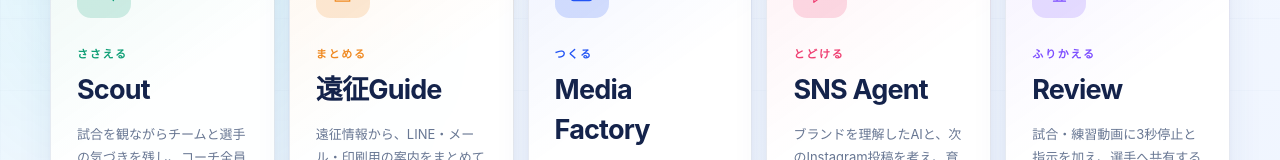
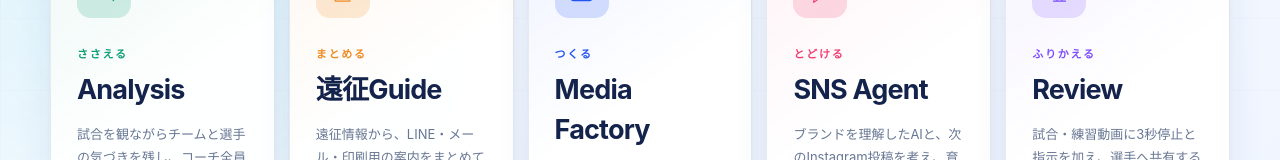
Before and after one commit to yhkurata/tokyowaves-media-factory, a React (Vite) app: page / in a window 1280 px wide. Shown: the part 630-790 px from the top of the page. Built offline with nearby package versions, Linux system fonts and the light colour scheme; a web font is replaced by a local one.

Commit message:
Rename Scout to Analysis

```diff
--- a/src/App.tsx
+++ b/src/App.tsx
@@ -327,7 +327,7 @@ function App() {
               {mode === "instagram-ai"
                 ? "SNS Agent"
                 : mode === "scout"
-                  ? "Scout"
+                  ? "Analysis"
                   : mode === "expedition-guide"
                     ? "遠征Guide"
                     : "Media Factory"}
--- a/src/components/home/TokyoWavesHome.tsx
+++ b/src/components/home/TokyoWavesHome.tsx
@@ -22,7 +22,7 @@ const SERVICES: {
   {
     id: "scout",
     number: "01",
-    name: "Scout",
+    name: "Analysis",
     eyebrow: "ささえる",
     description: "試合を観ながらチームと選手の気づきを残し、コーチ全員で共有する。",
     action: "分析をはじめる",
```
